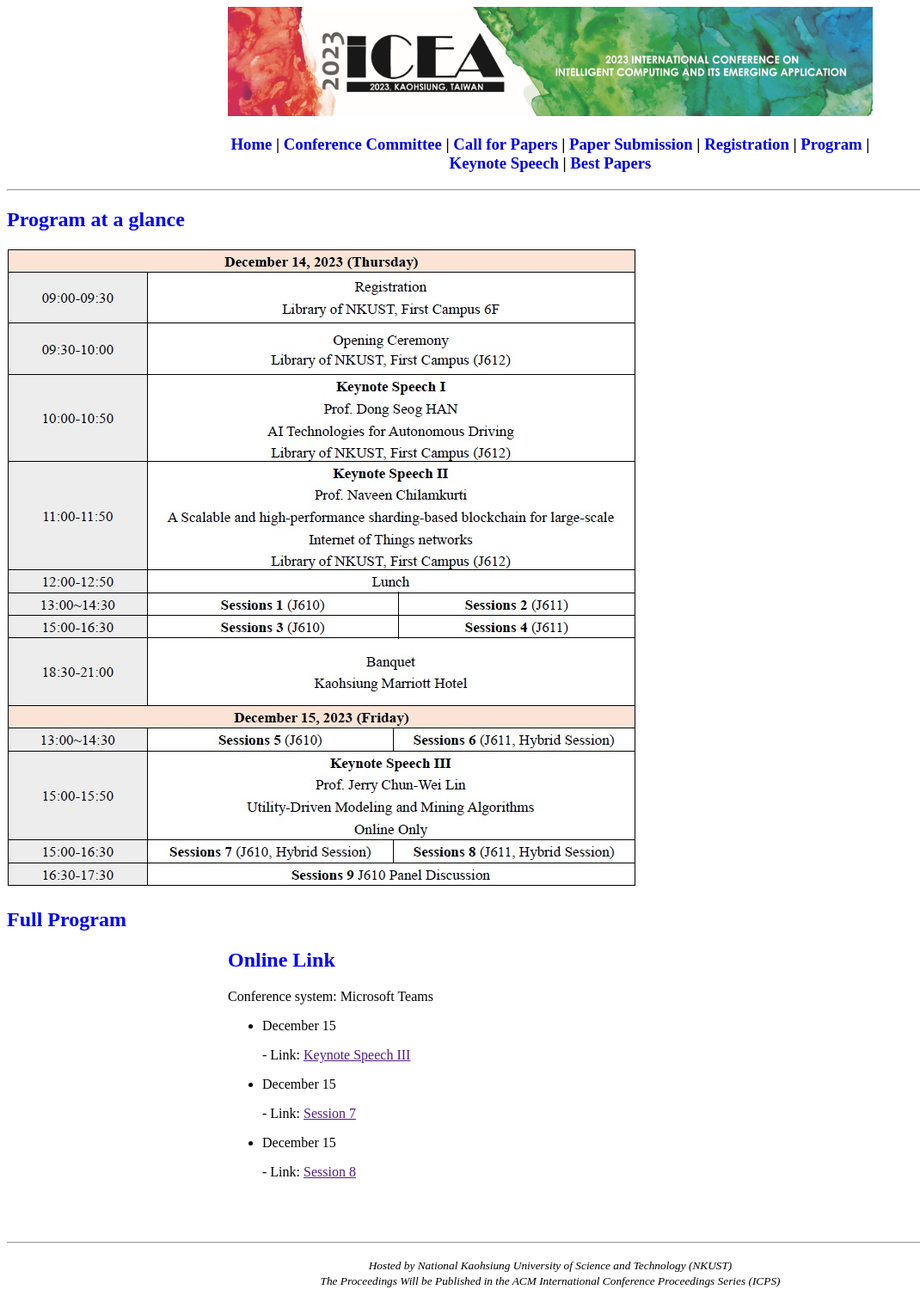
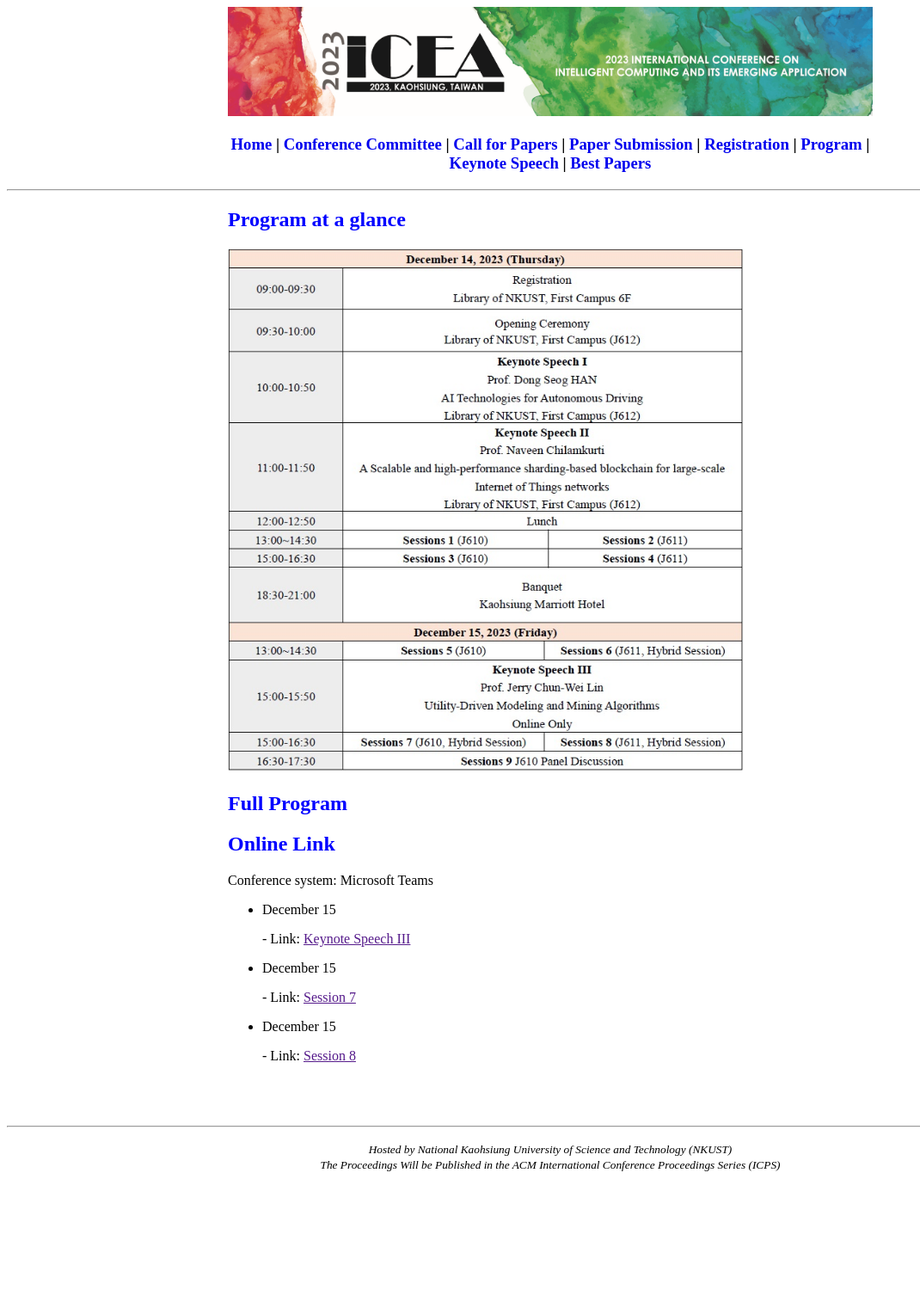
Before and after one commit to icea-conf/2023, a Jekyll site: the page built from program/index.html, in a window 1280 px wide. Shown: the whole page at 86% size, without its empty margins (0-1070 px from the left). Built offline with Jekyll 4.4.1, drawn with Linux system fonts in a browser that asks for light colours; after the commit the page ends 1379 px from its top, so only the background shows below that.

Commit message:
Update index.html

```diff
--- a/program/index.html
+++ b/program/index.html
@@ -3,15 +3,18 @@ layout: default
 title: ACM ICEA 2023
 ---
 <div class="container">
+    <div class="content">
+
           <div>
                <h2 style="color:#0000FF">Program at a glance</h2>
                <img src="https://icea-conf.github.io/2023/image/program-glance.jpg" alt="" style="max-width: 80%; height: auto;">
           </div>
+
           <div>
                <h2 style="color:#0000FF">Full Program</h2>
           </div>
 
-     <div class="content">
+
           <div>
                <h2 style="color:#0000FF">Online Link</h2>
                <p>Conference system: Microsoft Teams</p>
```
